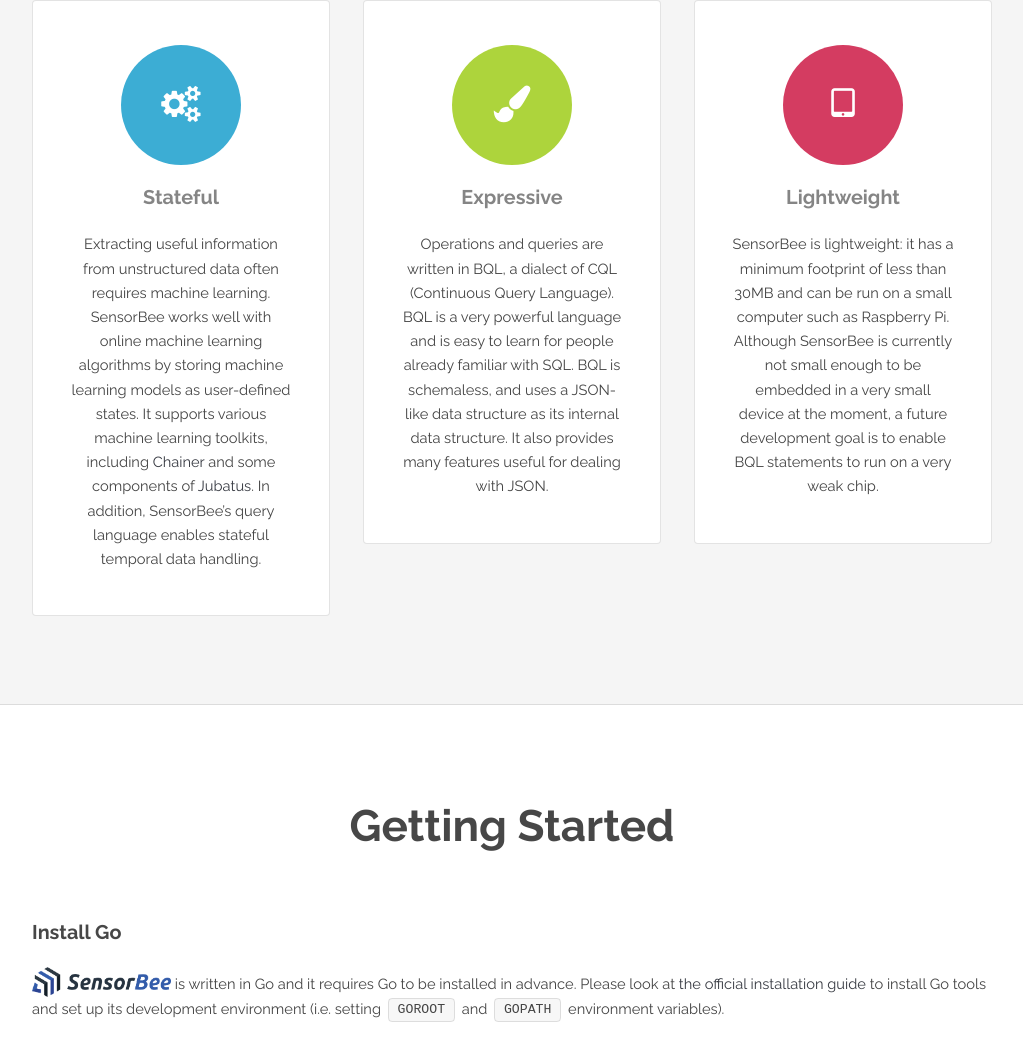
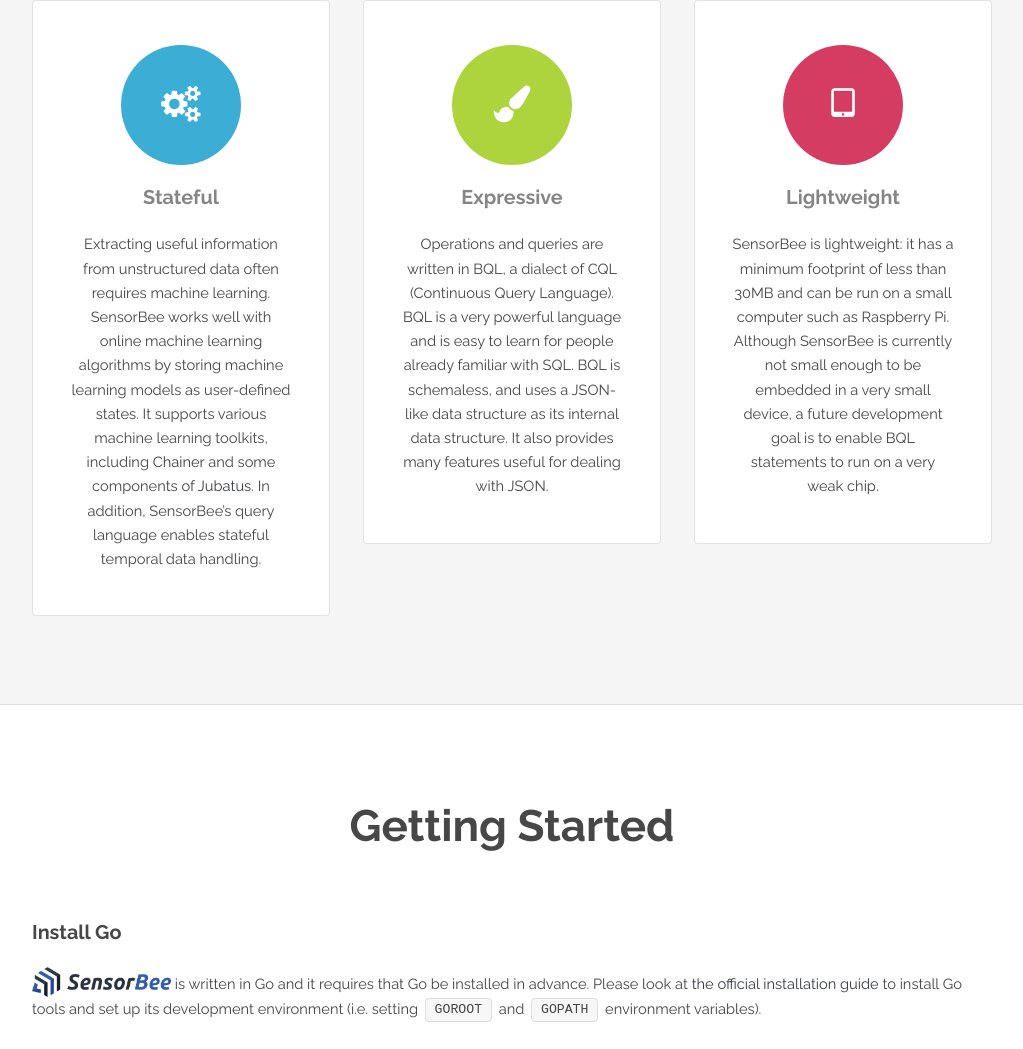
Before and after one commit to tgpfeiffer/sensorbee.github.io, a plain HTML site: page index.html in a window 1280 px wide. Shown: the part 1181-2230 px from the top of the page, without its empty margins (128-1151 px from the left). Drawn offline with Linux system fonts and the light colour scheme.

Commit message:
Fix minor problems

```diff
--- a/index.html
+++ b/index.html
@@ -60,7 +60,7 @@
 				<div class="container">
 					<header class="major">
 						<h2>Stream processing in IoT environment</h2>
-						<p><img style="height: 2em; vertical-align: bottom;" src="images/sensorbee.png"> is designed for low-latency processing of streaming data at the edge of the network. IoT devices frequently generate large volumes of unstructured streaming data, such as video and audio streams. Even if the data streams are structured, they may be meaningless if their temporal characteristics are not considered/properly analyzed. Cloud based services are not generally good at processing these kinds of data. Preprocessing data streams before they are sent to the cloud makes large scale data processing in the cloud more efficient and reduces the usage of the network bandwidth. To handle such data streams in the challenging environment of IoT, SensorBee was designed to be:</p>
+						<p><img style="height: 2em; vertical-align: bottom;" src="images/sensorbee.png"> is designed for low-latency processing of streaming data at the edge of the network. IoT devices frequently generate large volumes of unstructured streaming data, such as video and audio streams. Even if the data streams are structured, they may be meaningless if their temporal characteristics are not considered. Cloud based services are generally not good at processing these kinds of data. Preprocessing data streams before they are sent to the cloud makes large scale data processing in the cloud more efficient and reduces the usage of network bandwidth. To handle such data streams in the challenging environment of IoT, SensorBee was designed to be:</p>
 					</header>
 					<div class="row 150%">
 						<div class="4u 12u$(medium)">
@@ -81,7 +81,7 @@
 							<section class="box">
 								<i class="icon big rounded color6 fa-tablet"></i>
 								<h3>Lightweight</h3>
-								<p>SensorBee is lightweight: it has a minimum footprint of less than 30MB and can be run on a small computer such as Raspberry Pi. Although SensorBee is currently not small enough to be embedded in a very small device at the moment, a future development goal is to enable BQL statements to run on a very weak chip.</p>
+								<p>SensorBee is lightweight: it has a minimum footprint of less than 30MB and can be run on a small computer such as Raspberry Pi. Although SensorBee is currently not small enough to be embedded in a very small device, a future development goal is to enable BQL statements to run on a very weak chip.</p>
 							</section>
 						</div>
 					</div>
@@ -96,7 +96,7 @@
 					</header>
 					<div class="align-left">
 						<h3>Install Go</h3>
-						<p><img style="height: 2em; vertical-align: bottom;" src="images/sensorbee.png"> is written in Go and it requires Go to be installed in advance. Please look at <a href="https://golang.org/doc/install">the official installation guide</a> to install Go tools and set up its development environment (i.e. setting <code>GOROOT</code> and <code>GOPATH</code> environment variables).</p>
+						<p><img style="height: 2em; vertical-align: bottom;" src="images/sensorbee.png"> is written in Go and it requires that Go be installed in advance. Please look at <a href="https://golang.org/doc/install">the official installation guide</a> to install Go tools and set up its development environment (i.e. setting <code>GOROOT</code> and <code>GOPATH</code> environment variables).</p>
 
 						<h3>Install SensorBee</h3>
 						<pre><code>$ go get gopkg.in/sensorbee/sensorbee.v0/...</code></pre>
```
